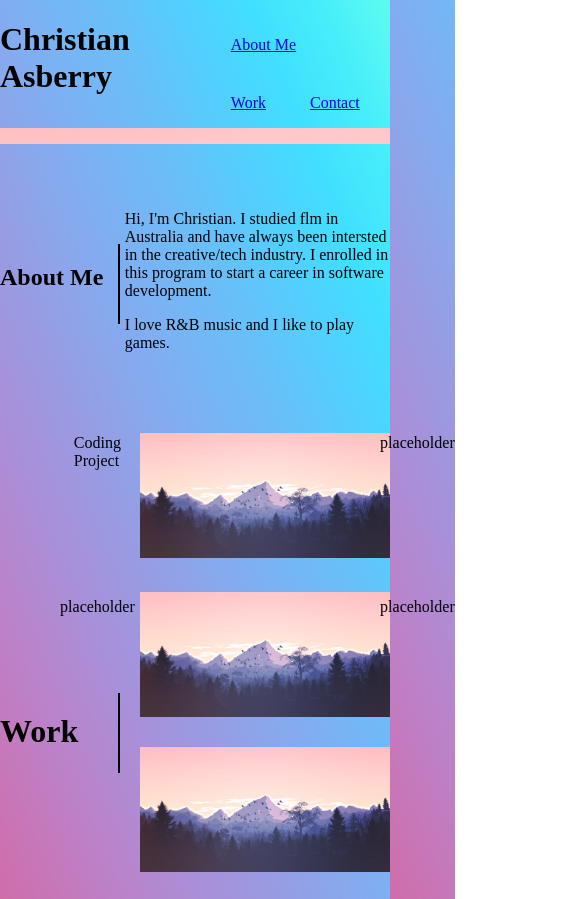
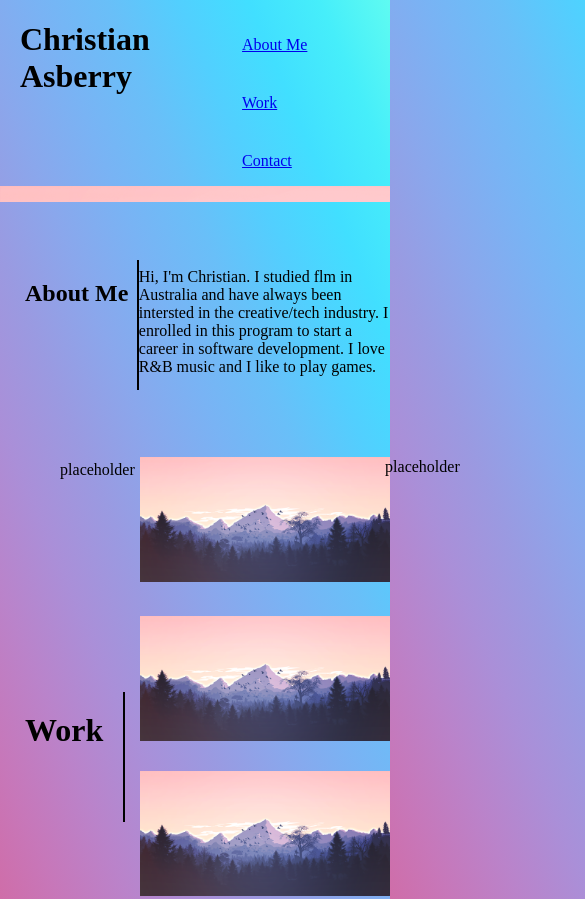
Before and after one commit to Cristian01021/hw4-4, a plain HTML site: page index.html in a window 390 px wide. Shown: the top 899 px of the page, 585 px wide, since content can reach past the window. Drawn offline with Linux system fonts and the light colour scheme.

Commit message:
added things to css and start of readme

```diff
--- a/index.html
+++ b/index.html
@@ -42,8 +42,7 @@
     <article class="my-row" id="section1">
       <h1>About Me</h1>
       <section>
-        <p>Hi, I'm Christian. I studied flm in Australia and have always been intersted in the creative/tech industry. I enrolled in this program to start a career in software development.</p>
-        <p>I love R&B music and I like to play games.</p>
+        <p>Hi, I'm Christian. I studied flm in Australia and have always been intersted in the creative/tech industry. I enrolled in this program to start a career in software development. I love R&B music and I like to play games.</p>
       </section>
     </article>
 
@@ -73,13 +72,14 @@
 
     <footer class="my-row" id="section3">
       <h1>Contact</h1>
-      <section>
+      <section class="links">
 
-      <a href="https://google.com" target="_blank">Google<a>
 
-        <a href="https://github.com/Cristian01021/hw4-4" target="_blank">Github<a>
+        <a  href="https://google.com" target="_blank">Google<a>
 
-        <a href="https://blitz.gg/valorant/profile/Cristian1021-1021" target="_blank">Valorant</a>
+        <a  href="https://github.com/Cristian01021/hw4-4" target="_blank">Github<a>
+
+        <a  href="https://blitz.gg/valorant/profile/Cristian1021-1021" target="_blank">Valorant</a>
       </section>
     </footer>
 
--- a/style.css
+++ b/style.css
@@ -11,15 +11,12 @@ body {
 margin-bottom: -70px;
 }
 
-
-
 header{
  display: flex;
  flex-direction: row;
  justify-content: space-between;
-
+ margin-left: 20px;
 }
-
 
 li{
   display: inline-block;
@@ -66,32 +63,38 @@ height: 50%;
   padding-right: 1px;
   margin-top: 5px;
   margin-bottom: 0px;
+  margin-left: 25px;
   padding-top: 20px;
-  padding-bottom: 20px;
+  padding-bottom: 70px;
 }
 
 .picturename {
   position:absolute;
-  margin-right: 320px;
+  margin-right: 970px;
 }
 
 .picturename1 {
   position: absolute;
-  margin-left: 320px;
+  margin-left: 330px;
 }
 
 .picturename2 {
   position: absolute;
   margin-right: 320px;
-  margin-top: 140px;
-  padding-top: 40px;
+  margin-top: 0px;
+  padding-top: 19px;
 }
 
 .picturename3 {
   position: absolute;
-  margin-left: 320px;
-  margin-top: 140px;
-  padding-top: 40px;
+  margin-left: 970px;
+  margin-top: 0px;
+  padding-top: 19px;
+}
+
+.links {
+  display: inline-block;
+  text-align: center;
 }
 
 
@@ -104,7 +107,7 @@ transition: ;
 .footer{
   display: flex;
   justify-content: space-around;
-
+  padding: 100px;
 }
 
 @media screen and (max-width: 992px) {
@@ -115,13 +118,22 @@ transition: ;
 }
 
 @media screen and (max-width: 992px) {
-  .picturename1
+  .picturename1{
+  display: flex;
+  flex-wrap: wrap;
+}
 }
 
 @media screen and (max-width: 992px) {
-  .picturename2
+  .picturename2 {
+    display: flex;
+    flex-wrap: wrap;
+  }
 }
 
 @media screen and (max-width: 992px) {
-  .picturename3
+  .picturename3 {
+    display: flex;
+    flex-wrap: wrap;
+  }
 }
```
Also changed, not shown: 1 other file.
